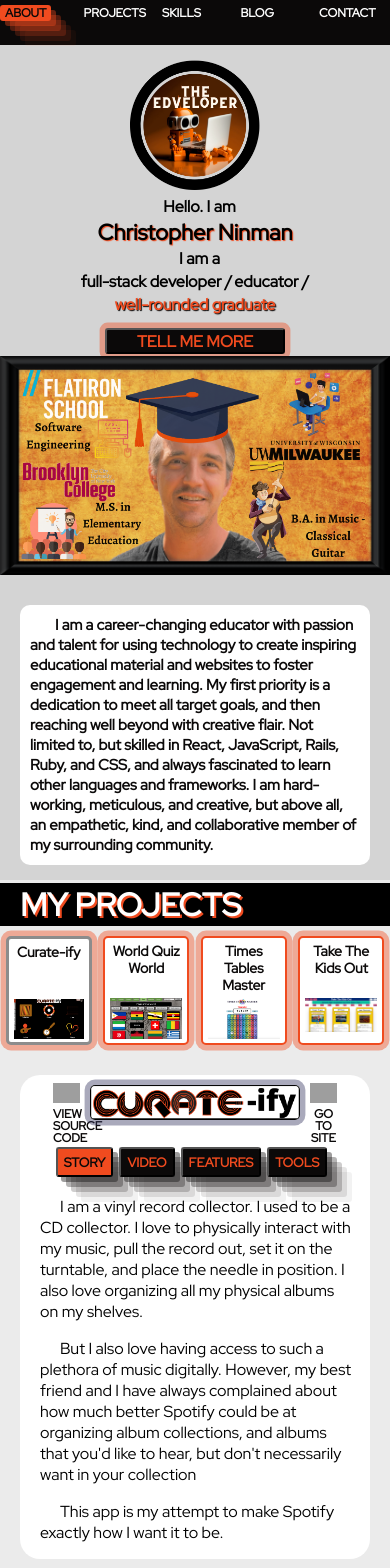
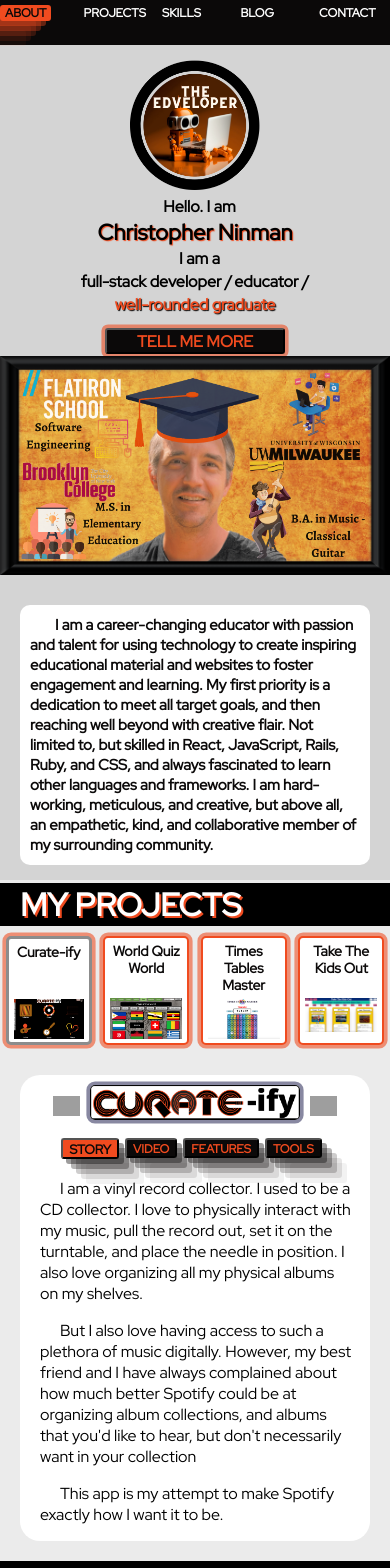
Before and after one commit to ctninman/me, a React (Create React App) app: page / in a window 390 px wide. Shown: the top 1568 px of the page. Built offline with nearby package versions, Linux system fonts and the light colour scheme; grey boxes are pictures that could not be loaded; the HTML template or start-up script is replaced by a standard one.

Commit message:
resized project buttons, changed navbar animation

```diff
--- a/src/index.css
+++ b/src/index.css
@@ -262,7 +262,7 @@
 	font-weight: bolder;
 	border: 2px solid #F04B1F;
 	animation: move 250ms;
-	box-shadow: rgba(240, 75, 31, 0.4) 5px 5px, rgba(240, 75, 31, 0.3) 10px 10px, rgba(240, 75, 31, 0.2) 15px 15px, rgba(240, 75, 31, 0.1) 20px 20px, rgba(240, 75, 31, 0.05) 25px 25px;
+	box-shadow: rgba(240, 75, 31, 0.4) -5px 5px, rgba(240, 75, 31, 0.3) -10px 10px, rgba(240, 75, 31, 0.2) -15px 15px, rgba(240, 75, 31, 0.1) -20px 20px, rgba(240, 75, 31, 0.05) -25px 25px;
 }
 
 .comp-single-skill {
@@ -352,13 +352,31 @@
 
 @keyframes move {
 	0% {
+		box-shadow: rgba(240, 75, 31, 0.4) -5px 5px
+	}
+	25% {
+    box-shadow: rgba(240, 75, 31, 0.4) -5px 5px, rgba(240, 75, 31, 0.3) -10px 10px
+  }
+	50% {
+    box-shadow: rgba(240, 75, 31, 0.4) -5px 5px, rgba(240, 75, 31, 0.3) -10px 10px, rgba(240, 75, 31, 0.2) -15px 15px
+  }
+	75% {
+    box-shadow: rgba(240, 75, 31, 0.4) -5px 5px, rgba(240, 75, 31, 0.3) -10px 10px, rgba(240, 75, 31, 0.2) -15px 15px, rgba(240, 75, 31, 0.1) -20px 20px
+  }
+	100% {
+    box-shadow: rgba(240, 75, 31, 0.4) -5px 5px, rgba(240, 75, 31, 0.3) -10px 10px, rgba(240, 75, 31, 0.2) -15px 15px, rgba(240, 75, 31, 0.1) -20px 20px, rgba(240, 75, 31, 0.05) -25px 25px
+  }
+}
+
+@keyframes move-project {
+	0% {
 		box-shadow: rgba(240, 75, 31, 0.4) 5px 5px
 	}
 	25% {
     box-shadow: rgba(240, 75, 31, 0.4) 5px 5px, rgba(240, 75, 31, 0.3) 10px 10px
   }
 	50% {
-    box-shadow: rgba(240, 75, 31, 0.4) 5px 5px, rgba(240, 75, 31, 0.3) 10px 10px, rgba(240, 75, 31, 0.2) 15px 15px
+    box-shadow: rgba(240, 75, 31, 0.4) 5px 5px, rgba(240, 75, 31, 0.3) 10px 10px, rgba(240, 75, 31, 0.2) -5px 15px
   }
 	75% {
     box-shadow: rgba(240, 75, 31, 0.4) 5px 5px, rgba(240, 75, 31, 0.3) 10px 10px, rgba(240, 75, 31, 0.2) 15px 15px, rgba(240, 75, 31, 0.1) 20px 20px
@@ -367,6 +385,7 @@
     box-shadow: rgba(240, 75, 31, 0.4) 5px 5px, rgba(240, 75, 31, 0.3) 10px 10px, rgba(240, 75, 31, 0.2) 15px 15px, rgba(240, 75, 31, 0.1) 20px 20px, rgba(240, 75, 31, 0.05) 25px 25px
   }
 }
+
 
 .comp-single-skill img {
 	width: 50px;
@@ -423,7 +442,7 @@
 
 .deploy-link h3 {
 	text-align: center;
-	font-size: 12px;
+	font-size: 9px;
 	line-height: 100%;
 	margin: 0px;
 }
@@ -446,7 +465,7 @@
 
 .github-link h3 {
 	text-align: center;
-	font-size: 12px;
+	font-size: 9px;
 	line-height: 100%;
 	margin: 0px;
 }
@@ -704,7 +723,7 @@
 	/* color: #0B0909; */
 	font-weight: bolder;
 	border: 2px solid #F04B1F;
-	animation: move 250ms;
+	animation: move-project 250ms;
 	box-shadow: rgba(240, 75, 31, 0.4) 5px 5px, rgba(240, 75, 31, 0.3) 10px 10px, rgba(240, 75, 31, 0.2) 15px 15px, rgba(240, 75, 31, 0.1) 20px 20px, rgba(240, 75, 31, 0.05) 25px 25px;
 }
 
@@ -712,7 +731,7 @@
 	background-color: #F04B1F;
 	color: #0B0909;
 	font-weight: bolder;
-	box-shadow: rgba(240, 75, 31, 0.4) 5px 5px, rgba(240, 75, 31, 0.3) 10px 10px, rgba(240, 75, 31, 0.2) 15px 15px, rgba(240, 75, 31, 0.1) 20px 20px, rgba(240, 75, 31, 0.05) 25px 25px;
+	box-shadow: rgba(240, 75, 31, 0.4) -5px 5px, rgba(240, 75, 31, 0.3) -10px 10px, rgba(240, 75, 31, 0.2) -15px 15px, rgba(240, 75, 31, 0.1) -20px 20px, rgba(240, 75, 31, 0.05) -25px 25px;
 }
 
 .single-contact {
@@ -1140,9 +1159,17 @@
 		width: 27px;
 	}
 
+	.deploy-link h3 {
+		display: none;
+	}
+
 	.github-link {
 		padding-top: 8px;
 		width: 27px;
+	}
+
+	.github-link h3 {
+		display: none;
 	}
 
 	.logo-top {
@@ -1162,21 +1189,21 @@
 	}
 
 	.select-project-view {
-		height: 30px;
-		margin-left: 3%;
-		margin-right: 3%;
+		height: 21px;
+		margin-left: 2%;
+		margin-right: 2%;
 		/* margin-top: 20px;
 		margin-bottom: 20px; */
 		font-size: 13px;
 	}
 
 	.sidebar-button {
-		height: 30px;
-		margin-left: 3%;
-		margin-right: 3%;
+		height: 20px;
+		margin-left: 2%;
+		margin-right: 2%;
 		/* margin-top: 20px;
 		margin-bottom: 20px; */
-		font-size: 13px;
+		font-size: 12px;
 	}
 
 	.single-contact {
```
